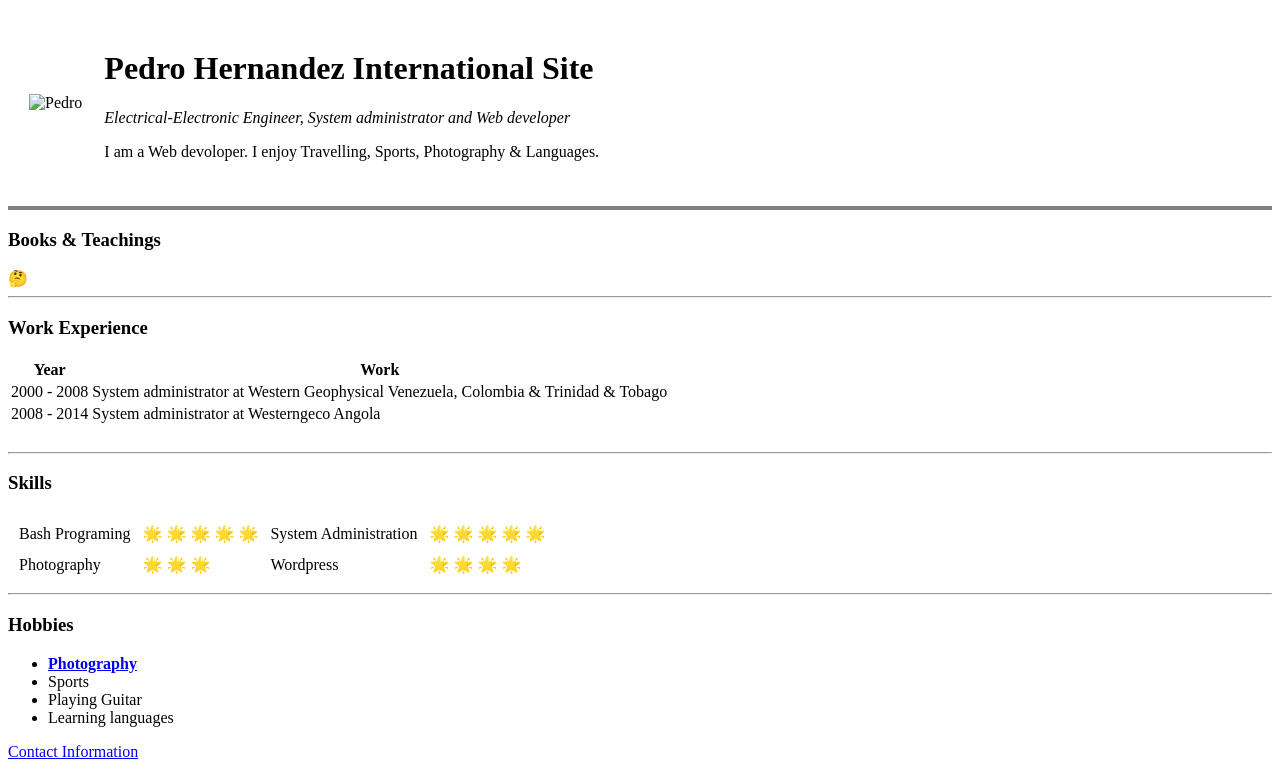
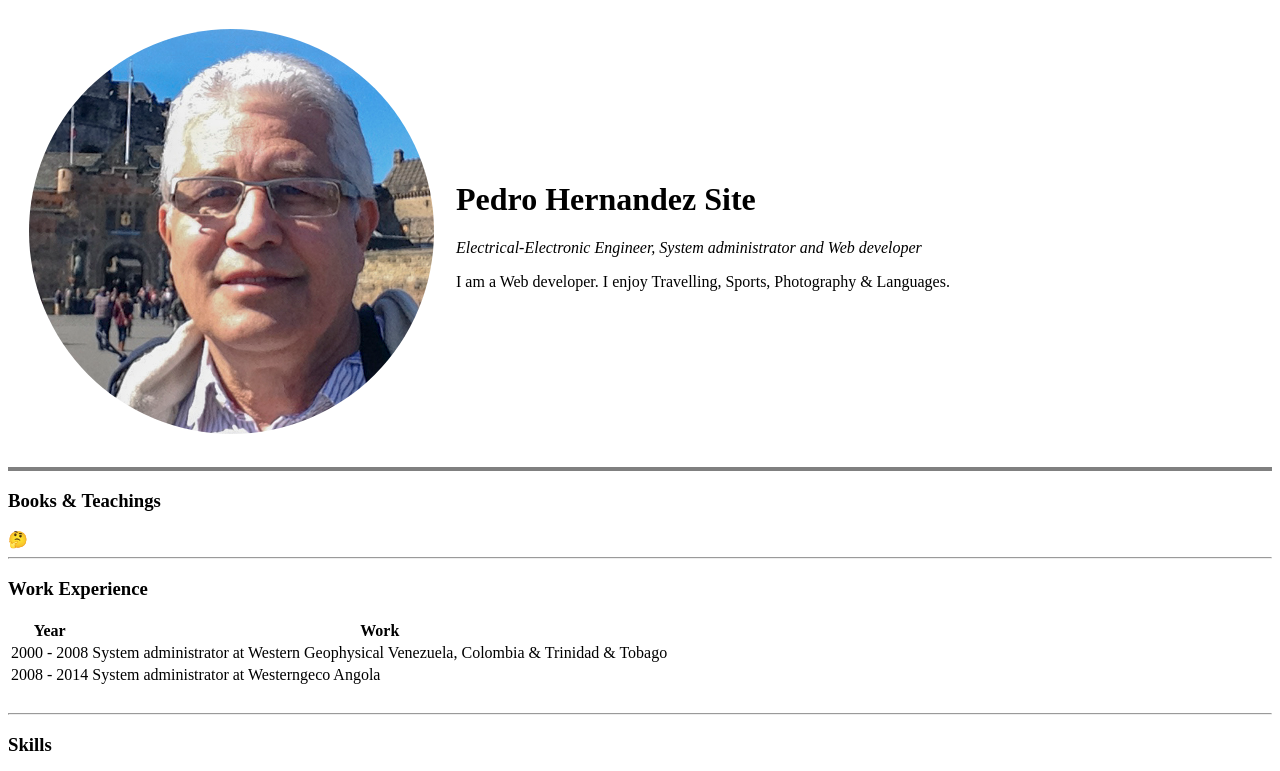
Before and after one commit to RamsesPH/cv, a plain HTML site: page index.html in a window 1280 px wide. Shown: the top 771 px of the page. Drawn offline with Linux system fonts and the light colour scheme.

Commit message:
Update index.html
corrected image folder

```diff
--- a/index.html
+++ b/index.html
@@ -9,14 +9,14 @@
 <body>
   <table cellspacing="20">
     <tr>
-      <td><img src="Pedro's-profile-pic2.png" alt="Pedro"></td>
+      <td><img src="images/Pedro's-profile-pic2.png" alt="Pedro"></td>
       <td>
-        <h1> Pedro Hernandez International Site</h1>
+        <h1> Pedro Hernandez Site</h1>
         <p><em>
             Electrical-Electronic Engineer, System administrator and Web developer</em>
         </p>
         <p>
-          I am a Web devoloper. I enjoy Travelling, Sports, Photography & Languages.
+          I am a Web developer. I enjoy Travelling, Sports, Photography & Languages.
         </p>
       </td>
     </tr>
```
